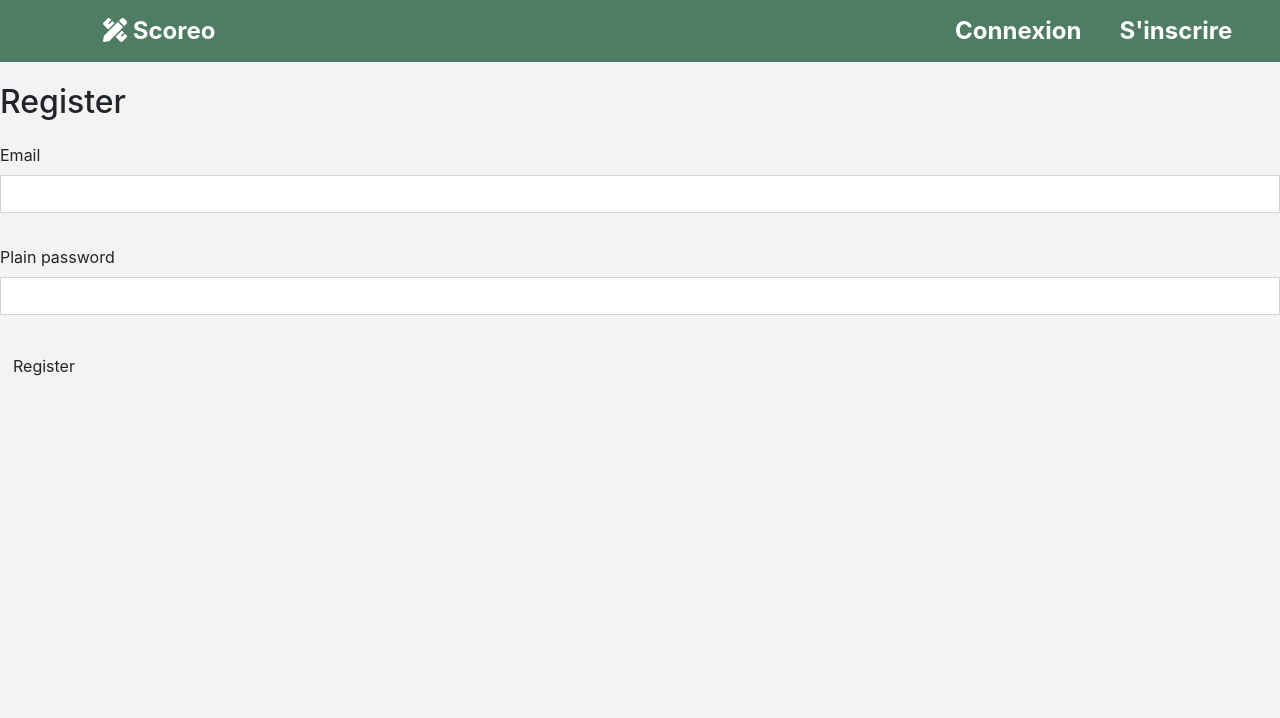
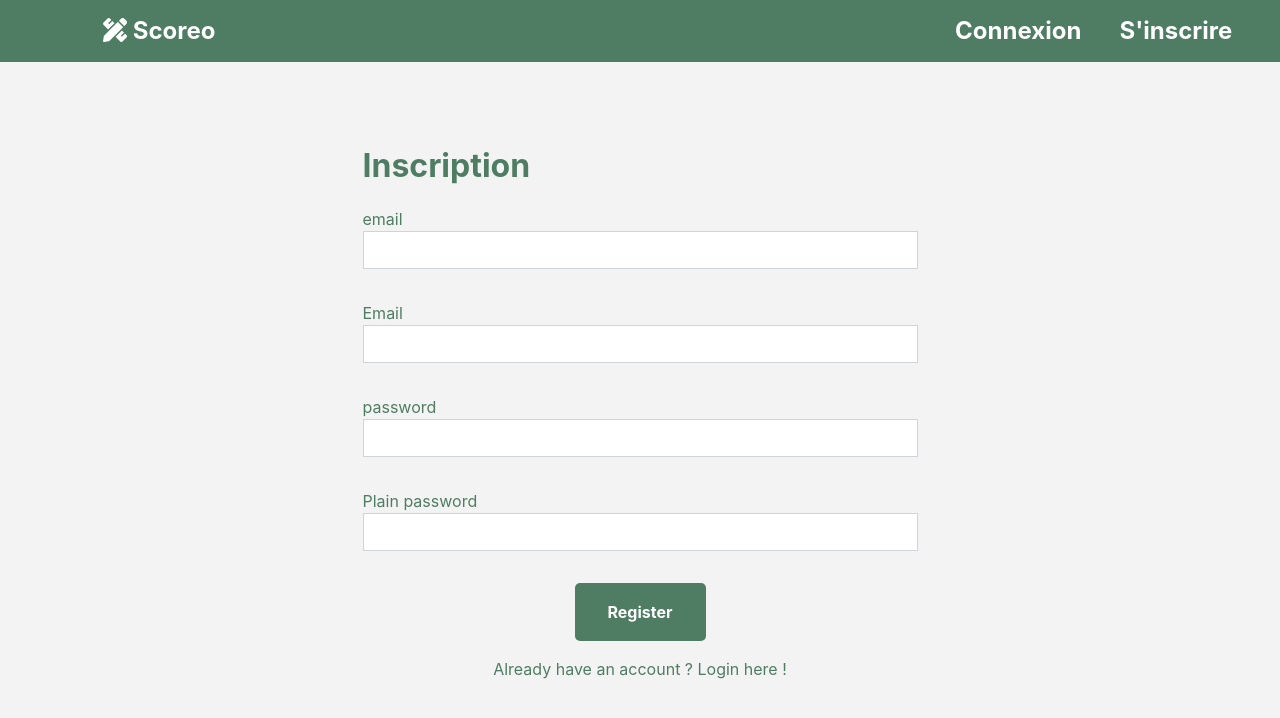
Before and after one commit to tomsihap/kus, a Symfony app: template templates/registration/register.html.twig in a window 1280 px wide. Shown: the top 718 px of the page. Run offline with Twig, Linux system fonts and the light colour scheme; the template is opened without the code that fills it, so the values that code supplies are empty; form fields are guessed from the names that the template uses; some libraries are stand-ins or nearby versions.

Commit message:
feat(register): add css to register page

```diff
--- a/public/dist/css/style.css
+++ b/public/dist/css/style.css
@@ -33,7 +33,7 @@ body {
   font-size: 2em;
   padding-top: 2em; }
 
-p {
+p, label {
   color: #4F7D63;
   margin: 0px; }
 
--- a/public/dist/scss/imports/log.scss
+++ b/public/dist/scss/imports/log.scss
@@ -8,7 +8,7 @@
 
 }
 
-p {
+p, label {
     color: $main-color;
     margin: 0px;
 }
--- a/templates/registration/register.html.twig
+++ b/templates/registration/register.html.twig
@@ -3,12 +3,45 @@
 {% block title %}Register{% endblock %}
 
 {% block body %}
-    <h1>Register</h1>
+
+<div class="container">
+
+
+
 
     {{ form_start(registrationForm) }}
-        {{ form_row(registrationForm.email) }}
-        {{ form_row(registrationForm.plainPassword) }}
 
-        <button class="btn">Register</button>
-    {{ form_end(registrationForm) }}
+
+
+
+        <div class="form-input">
+            <h1 id="log-title">Inscription</h1>
+            {{ form_label(registrationForm.email, 'email') }}
+            {{ form_widget(registrationForm.email, {'attr': {'class': 'form-control'}}) }}
+            {{ form_row(registrationForm.email) }}
+        </div>
+        <div class="form-input">
+            {{ form_label(registrationForm.plainPassword, 'password') }}
+            {{ form_widget(registrationForm.plainPassword, {'attr': {'class': 'form-control'}}) }}
+            {{ form_row(registrationForm.plainPassword) }}
+        </div>
+
+        <input type="hidden" name="_csrf_token" value="{{ csrf_token('authenticate') }}">
+
+        <div class="form-btn">
+
+            <button class="btn form-log-btn ">Register</button></div>
+
+        <p id="register-link"><a href="{{ path('app_login') }}">Already have an account ? Login here !</a></p>
+
+     {{ form_end(registrationForm) }}
+</div>
+
+
+
+
+
+
+
+
 {% endblock %}
```
